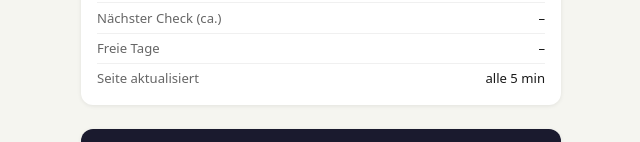
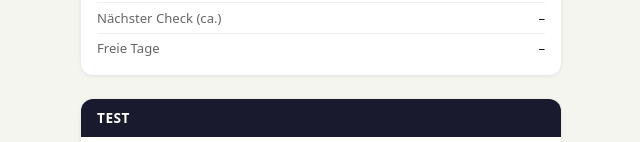
Before and after one commit to mlesniak/kibitz, a website: page www/index.html in a window 1280 px wide. Shown: the part 380-522 px from the top of the page, without its empty margins (319-959 px from the left). Drawn offline with Linux system fonts and the light colour scheme; no server answers.

Commit message:
fix: remove redundant 'Seite aktualisiert' status row

```diff
--- a/www/index.html
+++ b/www/index.html
@@ -192,7 +192,6 @@
       <div class="run-row"><span class="label">Letzter Check</span><span class="value" id="last-check">–</span></div>
       <div class="run-row"><span class="label">Nächster Check (ca.)</span><span class="value" id="next-check">–</span></div>
       <div class="run-row"><span class="label">Freie Tage</span><span class="value" id="free-count">–</span></div>
-      <div class="run-row"><span class="label">Seite aktualisiert</span><span class="value" id="page-refresh">alle 5 min</span></div>
     </div>
   </div>
 
```
